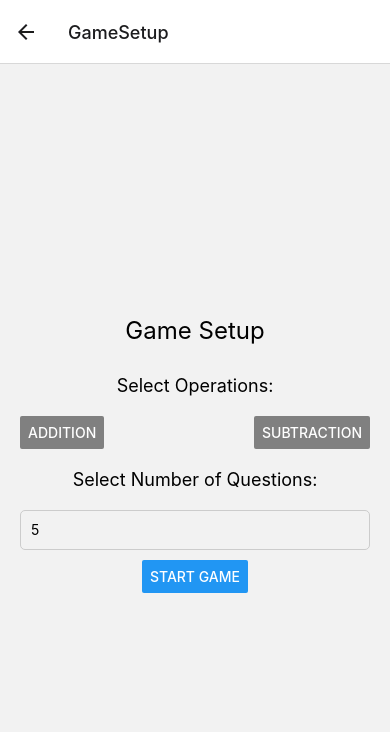
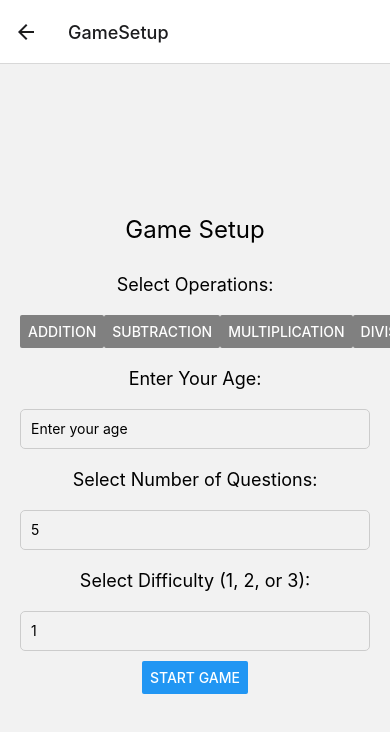
Before and after one commit to TerrilbeAcorn/Mission-Math, a React Native app: screen /GameSetup in a window 390 px wide. Shown: the top 732 px of the page. Built offline with nearby package versions, Linux system fonts and the light colour scheme.

Commit message:
basic app function now working
number being produced to large need tweeking, score should update based on time left ad dificulty, leaderboard needs to be implemented.

```diff
--- a/screens/GameScreen.js
+++ b/screens/GameScreen.js
@@ -2,33 +2,29 @@ import React, { useState, useEffect } from 'react';
 import { View, Text, Button, TextInput, StyleSheet } from 'react-native';
 
 export default function GameScreen({ route, navigation }) {
-  const { operation, numberOfQuestions } = route.params;
-  const [currentQuestion, setCurrentQuestion] = useState(0);
+  const { equations } = route.params; // Retrieve equations from route params
+  const [currentQuestionIndex, setCurrentQuestionIndex] = useState(0);
   const [score, setScore] = useState(0);
   const [userAnswer, setUserAnswer] = useState('');
-  const [question, setQuestion] = useState({});
+  const [timeLeft, setTimeLeft] = useState(equations[0].timeToSolve);
   const [isAnswered, setIsAnswered] = useState(false);
   const [feedback, setFeedback] = useState('');
 
+  const currentQuestion = equations[currentQuestionIndex];
+
   useEffect(() => {
-    generateQuestion();
-  }, [currentQuestion]);
-
-  const generateQuestion = () => {
-    const num1 = Math.floor(Math.random() * 10) + 1;
-    const num2 = Math.floor(Math.random() * 10) + 1;
-    const correctAnswer = operation === 'addition' ? num1 + num2 : num1 - num2;
-
-    setQuestion({
-      num1,
-      num2,
-      correctAnswer,
-    });
-  };
+    let timer;
+    if (timeLeft > 0 && !isAnswered) {
+      timer = setTimeout(() => setTimeLeft(timeLeft - 1), 1000);
+    } else if (timeLeft === 0) {
+      handleSubmit(); // Auto-submit when time runs out
+    }
+    return () => clearTimeout(timer);
+  }, [timeLeft, isAnswered]);
 
   const handleSubmit = () => {
-    const isCorrect = parseInt(userAnswer) === question.correctAnswer;
-    setFeedback(isCorrect ? 'Correct!' : `Wrong! The correct answer was ${question.correctAnswer}`);
+    const isCorrect = parseInt(userAnswer) === currentQuestion.correctAnswer;
+    setFeedback(isCorrect ? 'Correct!' : `Wrong! The correct answer was ${currentQuestion.correctAnswer}`);
     if (isCorrect) {
       setScore(score + 1);
     }
@@ -36,9 +32,10 @@ export default function GameScreen({ route, navigation }) {
   };
 
   const handleNextQuestion = () => {
-    if (currentQuestion < numberOfQuestions - 1) {
-      setCurrentQuestion(currentQuestion + 1);
+    if (currentQuestionIndex < equations.length - 1) {
+      setCurrentQuestionIndex(currentQuestionIndex + 1);
       setUserAnswer('');
+      setTimeLeft(equations[currentQuestionIndex + 1].timeToSolve);
       setIsAnswered(false);
       setFeedback('');
     } else {
@@ -49,7 +46,7 @@ export default function GameScreen({ route, navigation }) {
   return (
     <View style={styles.container}>
       <Text style={styles.question}>
-        {question.num1} {operation === 'addition' ? '+' : '-'} {question.num2} = ?
+        {currentQuestion.question}
       </Text>
       {!isAnswered ? (
         <>
@@ -61,6 +58,7 @@ export default function GameScreen({ route, navigation }) {
             placeholder="Your Answer"
           />
           <Button title="Submit" onPress={handleSubmit} />
+          <Text>Time left: {timeLeft} seconds</Text>
         </>
       ) : (
         <>
--- a/screens/GameSetupScreen.js
+++ b/screens/GameSetupScreen.js
@@ -1,14 +1,18 @@
 import React, { useState } from 'react';
-import { View, Text, Button, StyleSheet, TextInput } from 'react-native';
+import { View, Text, Button, StyleSheet, TextInput, ScrollView, KeyboardAvoidingView, TouchableWithoutFeedback, Keyboard } from 'react-native';
+import equationMachine from '../sum_generator/equationMachine';
 
 export default function GameSetupScreen({ navigation }) {
   const [selectedOperations, setSelectedOperations] = useState({
     addition: false,
     subtraction: false,
+    multiplication: false,
+    division: false,
   });
   const [numberOfQuestions, setNumberOfQuestions] = useState('5');
+  const [age, setAge] = useState('');
+  const [difficulty, setDifficulty] = useState('1');
 
-  // Toggle selection of operations
   const handleButtonPress = (operation) => {
     setSelectedOperations(prevState => ({
       ...prevState,
@@ -16,13 +20,34 @@ export default function GameSetupScreen({ navigation }) {
     }));
   };
 
-  // Get selected operations
   const getSelectedOperations = () => {
     return Object.keys(selectedOperations).filter(op => selectedOperations[op]);
   };
 
+  const startGame = () => {
+    const operations = getSelectedOperations();
+    const noOfQuestions = parseInt(numberOfQuestions);
+    const userAge = parseInt(age);
+    const diffLevel = parseInt(difficulty);
+
+    if (operations.length === 0) {
+      alert('Please select at least one operation.');
+      return;
+    }
+
+    try {
+      const equations = equationMachine(operations, noOfQuestions, userAge, diffLevel);
+      navigation.navigate('Game', { equations });
+    } catch (error) {
+      console.error('Error generating equations:', error.message);
+      alert('There was an error generating the equations. Please try again.');
+    }
+  };
+
   return (
-    <View style={styles.container}>
+    <KeyboardAvoidingView style={styles.container} behavior="padding">
+      <TouchableWithoutFeedback onPress={Keyboard.dismiss}>
+        <ScrollView contentContainerStyle={styles.scrollContainer}>
           <Text style={styles.title}>Game Setup</Text>
 
           <Text style={styles.label}>Select Operations:</Text>
@@ -37,7 +62,26 @@ export default function GameSetupScreen({ navigation }) {
               color={selectedOperations.subtraction ? 'green' : 'gray'}
               onPress={() => handleButtonPress('subtraction')}
             />
+            <Button
+              title="Multiplication"
+              color={selectedOperations.multiplication ? 'green' : 'gray'}
+              onPress={() => handleButtonPress('multiplication')}
+            />
+            <Button
+              title="Division"
+              color={selectedOperations.division ? 'green' : 'gray'}
+              onPress={() => handleButtonPress('division')}
+            />
           </View>
+
+          <Text style={styles.label}>Enter Your Age:</Text>
+          <TextInput
+            style={styles.input}
+            keyboardType="numeric"
+            value={age}
+            onChangeText={setAge}
+            placeholder="Enter your age"
+          />
 
           <Text style={styles.label}>Select Number of Questions:</Text>
           <TextInput
@@ -45,24 +89,31 @@ export default function GameSetupScreen({ navigation }) {
             keyboardType="numeric"
             value={numberOfQuestions}
             onChangeText={setNumberOfQuestions}
+            placeholder="Enter number of questions"
           />
 
-      <Button
-        title="Start Game"
-        onPress={() =>
-          navigation.navigate('Game', {
-            operations: getSelectedOperations(),
-            numberOfQuestions: parseInt(numberOfQuestions),
-          })
-        }
+          <Text style={styles.label}>Select Difficulty (1, 2, or 3):</Text>
+          <TextInput
+            style={styles.input}
+            keyboardType="numeric"
+            value={difficulty}
+            onChangeText={setDifficulty}
+            placeholder="Enter difficulty level"
           />
-    </View>
+
+          <Button title="Start Game" onPress={startGame} />
+        </ScrollView>
+      </TouchableWithoutFeedback>
+    </KeyboardAvoidingView>
   );
 }
 
 const styles = StyleSheet.create({
   container: {
     flex: 1,
+  },
+  scrollContainer: {
+    flexGrow: 1,
     justifyContent: 'center',
     alignItems: 'center',
     padding: 20,
--- /dev/null
+++ b/sum_generator/equationMachine.js
@@ -0,0 +1,50 @@
+import generateAdditionProblem from './generateAdditionProblem';
+import generateSubtractionProblem from './generateSubtractionProblem';
+import generateMultiplicationProblem from './generateMultiplicationProblem';
+import generateDivisionProblem from './generateDivisionProblem';
+
+/**
+ * @typedef {Object} Equation
+ * @property {string} question
+ * @property {number} correctAnswer
+ * @property {number} timeToSolve
+ */
+
+/**
+ * Generates a list of math problems.
+ * @param {string[]} equationType - Array of equation types ('addition', 'subtraction', 'multiplication', 'division').
+ * @param {number} noOfEquations - Number of equations to generate.
+ * @param {number} userAge - User's age to determine difficulty.
+ * @param {number} difficulty - Difficulty level (1, 2, 3).
+ * @returns {Equation[]} List of generated equations.
+ */
+
+export default function equationMachine(equationType, noOfEquations, userAge, difficulty) {
+    const equationsList = [];
+
+    for (let i = 0; i < noOfEquations; i++) {
+      const randomType = equationType[Math.floor(Math.random() * equationType.length)];
+
+      let equation;
+      switch (randomType) {
+        case 'addition':
+          equation = generateAdditionProblem(userAge, difficulty);
+          break;
+        case 'subtraction':
+          equation = generateSubtractionProblem(userAge, difficulty);
+          break;
+        case 'multiplication':
+          equation = generateMultiplicationProblem(userAge, difficulty);
+          break;
+        case 'division':
+          equation = generateDivisionProblem(userAge, difficulty);
+          break;
+        default:
+          throw new Error(`Invalid equation type: ${randomType}`);
+      }
+
+      equationsList.push(equation);
+    }
+
+    return equationsList;
+  }
--- a/sum_generator/generateAdditionProblem.js
+++ b/sum_generator/generateAdditionProblem.js
@@ -0,0 +1,45 @@
+function generateAdditionProblem(userAge, difficulty) {
+    // Set the time to solve based on difficulty level
+    let timeToSolve;
+    switch (difficulty) {
+        case 1:
+            timeToSolve = 90; // 90 seconds for level 1
+            break;
+        case 2:
+            timeToSolve = 60; // 60 seconds for level 2
+            break;
+        case 3:
+            timeToSolve = 30; // 30 seconds for level 3
+            break;
+        default:
+            throw new Error("Invalid difficulty level. Please choose 1, 2, or 3.");
+    }
+
+    // Define the range for numbers based on age
+    let maxNumber;
+    if (userAge >= 7 && userAge <= 14) {
+        maxNumber = 100 * userAge; // Increase number size with age
+    } else {
+        throw new Error("Invalid age. Please provide an age between 7 and 14.");
+    }
+
+    // Generate two random numbers for the addition problem
+    const num1 = Math.floor(Math.random() * maxNumber) + 1;
+    const num2 = Math.floor(Math.random() * maxNumber) + 1;
+
+    // Calculate the correct answer
+    const correctAnswer = num1 + num2;
+
+    // Create the question string
+    const question = `${num1} + ${num2} = ?`;
+
+    // Return the addition problem object
+    return {
+        question: question,
+        correctAnswer: correctAnswer,
+        timeToSolve: timeToSolve
+    };
+}
+
+// Export the function so it can be imported in other files
+export default generateAdditionProblem;
--- a/sum_generator/generateDivisionProblem.js
+++ b/sum_generator/generateDivisionProblem.js
@@ -0,0 +1,47 @@
+function generateDivisionProblem(userAge, difficulty) {
+    // Set the time to solve based on difficulty level
+    let timeToSolve;
+    switch (difficulty) {
+        case 1:
+            timeToSolve = 90; // 90 seconds for level 1
+            break;
+        case 2:
+            timeToSolve = 60; // 60 seconds for level 2
+            break;
+        case 3:
+            timeToSolve = 30; // 30 seconds for level 3
+            break;
+        default:
+            throw new Error("Invalid difficulty level. Please choose 1, 2, or 3.");
+    }
+
+    // Define the range for numbers based on age
+    let maxNumber;
+    if (userAge >= 7 && userAge <= 14) {
+        maxNumber = 10 * userAge; // Increase number size with age
+    } else {
+        throw new Error("Invalid age. Please provide an age between 7 and 14.");
+    }
+
+    // Generate the second number (divisor) which should be greater than 0
+    const num2 = Math.floor(Math.random() * maxNumber) + 1;
+
+    // Generate the first number (dividend) as a multiple of the divisor to ensure a whole number result
+    const num1 = num2 * (Math.floor(Math.random() * maxNumber) + 1);
+
+    // Calculate the correct answer
+    const correctAnswer = num1 / num2;
+
+    // Create the question string
+    const question = `${num1} ÷ ${num2} = ?`;
+
+    // Return the division problem object
+    return {
+        question: question,
+        correctAnswer: correctAnswer,
+        timeToSolve: timeToSolve
+    };
+}
+
+// Export the function so it can be imported in other files
+export default generateDivisionProblem;
--- a/sum_generator/generateMultiplicationProblem.js
+++ b/sum_generator/generateMultiplicationProblem.js
@@ -0,0 +1,45 @@
+function generateMultiplicationProblem(userAge, difficulty) {
+    // Set the time to solve based on difficulty level
+    let timeToSolve;
+    switch (difficulty) {
+        case 1:
+            timeToSolve = 90; // 90 seconds for level 1
+            break;
+        case 2:
+            timeToSolve = 60; // 60 seconds for level 2
+            break;
+        case 3:
+            timeToSolve = 30; // 30 seconds for level 3
+            break;
+        default:
+            throw new Error("Invalid difficulty level. Please choose 1, 2, or 3.");
+    }
+
+    // Define the range for numbers based on age
+    let maxNumber;
+    if (userAge >= 7 && userAge <= 14) {
+        maxNumber = 10 * userAge; // Increase number size with age
+    } else {
+        throw new Error("Invalid age. Please provide an age between 7 and 14.");
+    }
+
+    // Generate two random numbers for the multiplication problem
+    const num1 = Math.floor(Math.random() * maxNumber) + 1;
+    const num2 = Math.floor(Math.random() * maxNumber) + 1;
+
+    // Calculate the correct answer
+    const correctAnswer = num1 * num2;
+
+    // Create the question string
+    const question = `${num1} × ${num2} = ?`;
+
+    // Return the multiplication problem object
+    return {
+        question: question,
+        correctAnswer: correctAnswer,
+        timeToSolve: timeToSolve
+    };
+}
+
+// Export the function so it can be imported in other files
+export default generateMultiplicationProblem;
--- a/sum_generator/generateSubtractionProblem.js
+++ b/sum_generator/generateSubtractionProblem.js
@@ -0,0 +1,50 @@
+function generateSubtractionProblem(userAge, difficulty) {
+    // Set the time to solve based on difficulty level
+    let timeToSolve;
+    switch (difficulty) {
+        case 1:
+            timeToSolve = 90; // 90 seconds for level 1
+            break;
+        case 2:
+            timeToSolve = 60; // 60 seconds for level 2
+            break;
+        case 3:
+            timeToSolve = 30; // 30 seconds for level 3
+            break;
+        default:
+            throw new Error("Invalid difficulty level. Please choose 1, 2, or 3.");
+    }
+
+    // Define the range for numbers based on age
+    let maxNumber;
+    if (userAge >= 7 && userAge <= 14) {
+        maxNumber = 100 * userAge; // Increase number size with age
+    } else {
+        throw new Error("Invalid age. Please provide an age between 7 and 14.");
+    }
+
+    // Generate two random numbers for the subtraction problem
+    let num1 = Math.floor(Math.random() * maxNumber) + 1;
+    let num2 = Math.floor(Math.random() * maxNumber) + 1;
+
+    // Ensure num1 is greater than or equal to num2 to avoid negative results
+    if (num1 < num2) {
+        [num1, num2] = [num2, num1]; // Swap num1 and num2
+    }
+
+    // Calculate the correct answer
+    const correctAnswer = num1 - num2;
+
+    // Create the question string
+    const question = `${num1} - ${num2} = ?`;
+
+    // Return the subtraction problem object
+    return {
+        question: question,
+        correctAnswer: correctAnswer,
+        timeToSolve: timeToSolve
+    };
+}
+
+// Export the function so it can be imported in other files
+export default generateSubtractionProblem;
```
Also changed, not shown: 1 other file (tests, documents, lock files or other folders). Lines whose indentation alone changed are shown as unchanged.
